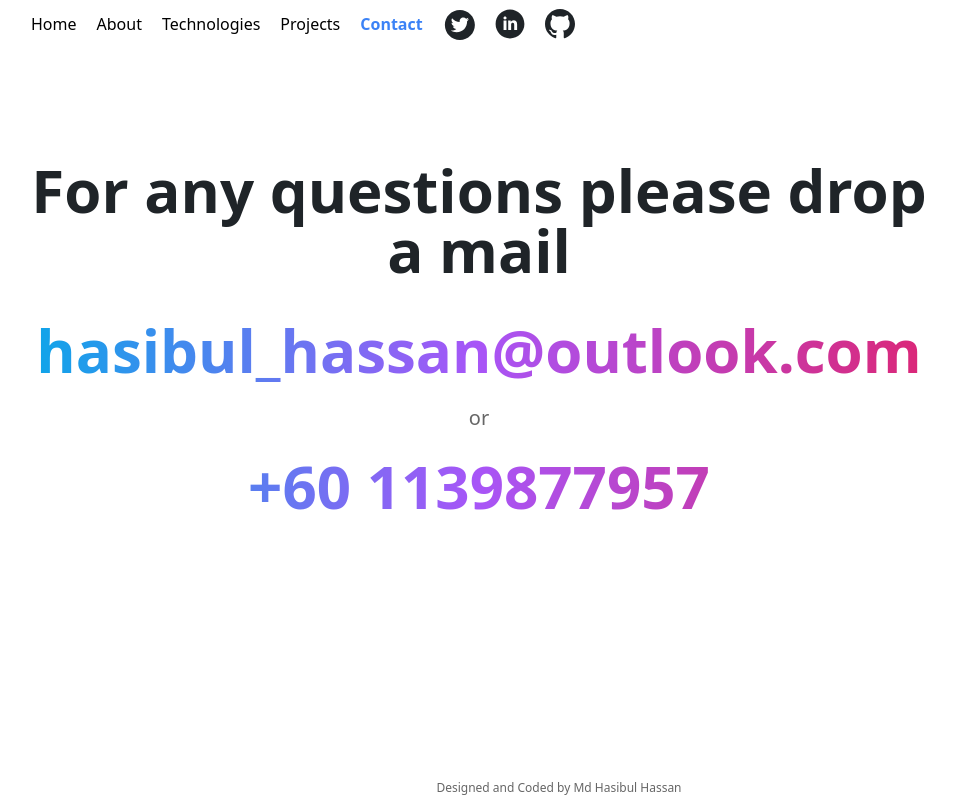
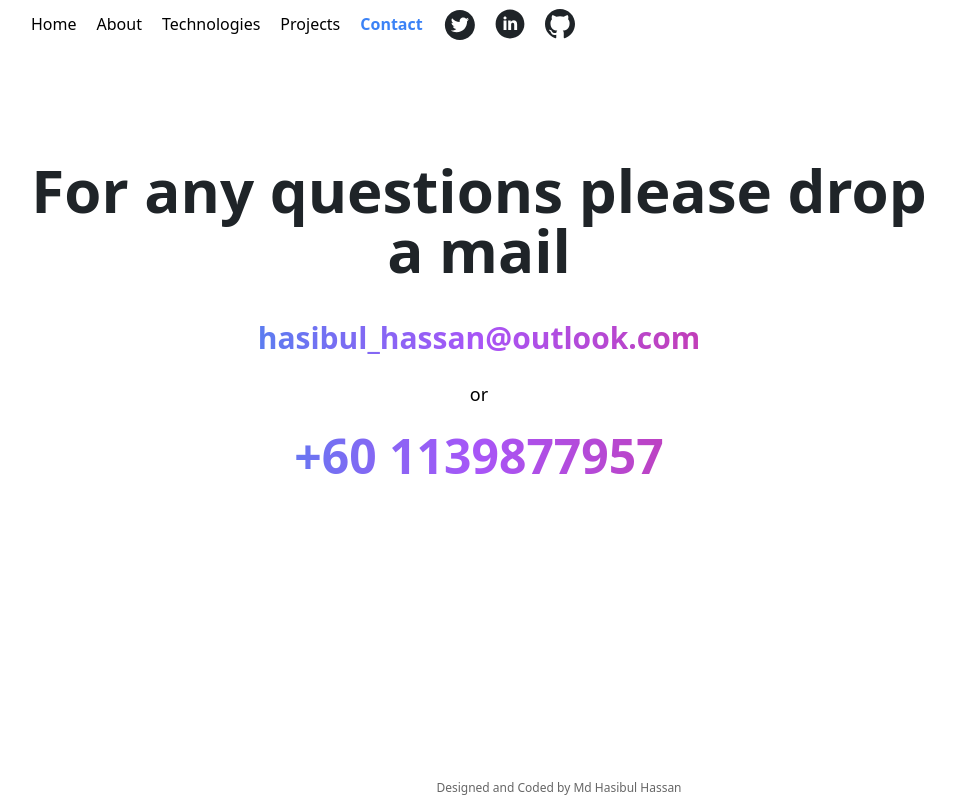
Before and after one commit to Hasibulshahi/react-portfolio, a React (Create React App) app: page /react-portfolio/contact in a window 1280 px wide. Shown: the whole page, without its empty margins (161-1116 px from the left). Built offline with nearby package versions, Linux system fonts and the light colour scheme.

Commit message:
Update Contact.js

```diff
--- a/src/Pages/Contact.js
+++ b/src/Pages/Contact.js
@@ -5,14 +5,14 @@ function Contact() {
   const { email, phone } = contactDetails;
   return (
     <main className="container mx-auto max-width section">
-      <h1 className="text-center text-2xl md:text-3xl lg:text-6xl text-dark-heading dark:text-light-heading font-semibold md:font-bold">
+      <h1 className="text-center text-lg md:text-3xl lg:text-6xl text-dark-heading dark:text-light-heading font-semibold md:font-bold">
         For any questions please drop a mail
       </h1>
-      <h3 className="text-center text-3xl md:text-4xl lg:text-6xl text-gradient font-semibold md:font-bold pt-5 md:pt-10 md:pb-6">
+      <h3 className="text-center text-base md:text-2xl lg:text-3xl text-gradient font-semibold md:font-bold pt-5 md:pt-10 md:pb-6">
         <a href={`mailto:${email}`}>{email}</a>
       </h3>
-      <span className="text-center text-content text-xl font-light block">or</span>
-      <h3 className="text-center text-3xl md:text-4xl lg:text-6xl text-gradient font-semibold md:font-bold pt-2 md:py-6">
+      <span className="text-center text-sm md:text-lg font-light block">or</span>
+      <h3 className="text-center text-base md:text-2xl lg:text-5xl text-gradient font-semibold md:font-bold pt-2 md:py-6">
         <a href={`tel:${phone}`}>{phone}</a>
       </h3>
     </main>
```
